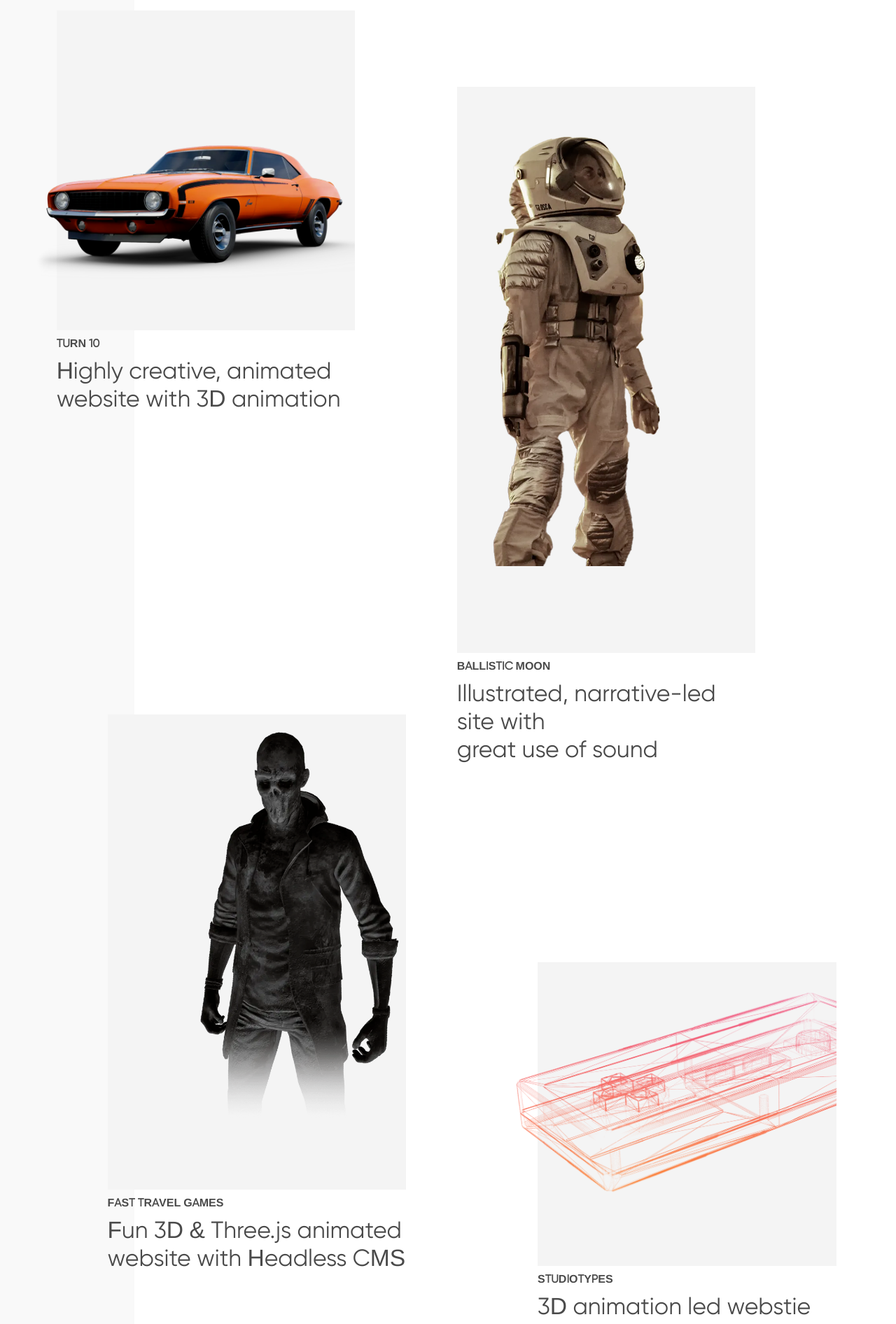
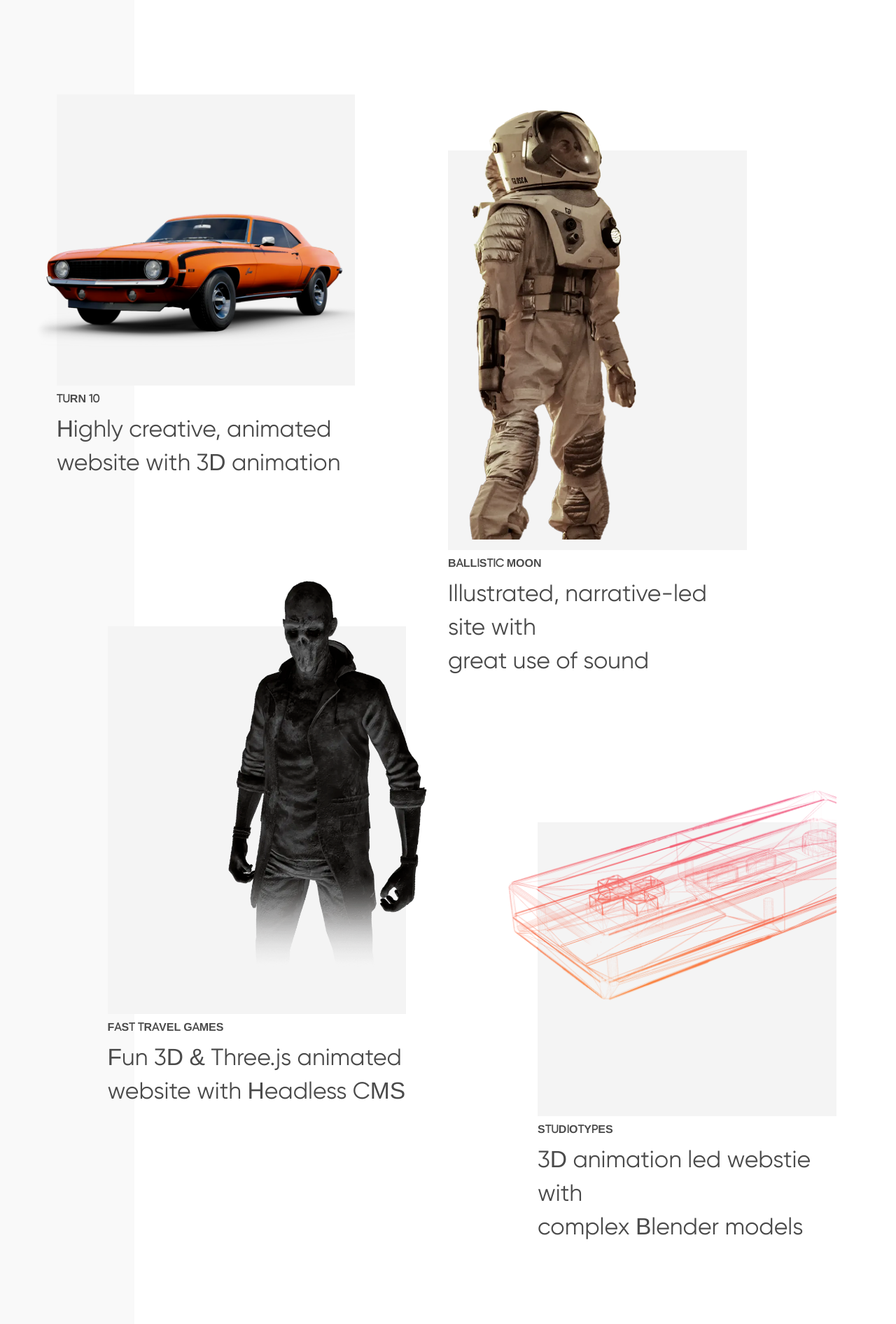
Before and after one commit to DavidH1982/1minus1-clone, a React (Create React App) app: page / in a window 1280 px wide. Shown: the part 5620-7512 px from the top of the page at 70% size. Built offline with nearby package versions, Linux system fonts and the light colour scheme.

Commit message:
final adjustments

```diff
--- a/src/App.css
+++ b/src/App.css
@@ -405,18 +405,20 @@ body {
   background-color: #F9F9F9;
   position: relative;
   left: 0;
-  top: -6vh;
+  top: -50vh;
 }
 .caseStudyPage {
+  box-sizing: border-box;
+  margin-top: 40vh;
   color: #4A4A4A;
 }
 .caseStudyText {
-  height: 21%;
+  height: 21vh;
   display: flex;
   flex-direction: column;
-  padding-left: 12%;
+  padding-left: 12vw;
   position: relative;
-  top: -98%;
+  top: -320vh;
 }
 .caseStudyTextTop {
   line-height: 5vh;
@@ -428,13 +430,13 @@ body {
   line-height: 9vh;
 }
 .turn10CaseDiv {
-  height: 42%;
+  height: 130vh;
   display: flex;
   flex-direction: column;
-  padding-left: 6.3%;
+  padding-left: 6.3vw;
   overflow-x: visible;
   position: relative;
-  top: -106%;
+  top: -295vh;
 }
 .turn10BG {
   background-color: #F4F4F4;
@@ -462,73 +464,74 @@ body {
 .fastTravelCaseTextBottom,
 .studiotypesCaseTextBottom {
   font-size: 4.2vh;
-  line-height: 5vh;
+  line-height: 6vh;
 }
 
 .ballisticCaseDiv {
-  height: 62%;
+  height: 170vh;
   display: flex;
   flex-direction: column;
   overflow-y: visible;
   position: relative;
-  top: -144%;
-  left: 51%;
+  top: -415vh;
+  left: 50vw;
 }
 .ballisticBG {
   background-color: #F4F4F4;
-  height: 48%;
+  height: 42%;
   width: 100%;
 }
 .ballisticCaseImage {
-  height: 130%;
+  height: 125%;
   width: 130%;
   background-image: url(./Images/ballisticastronautimage.png);
   background-repeat: no-repeat;
   background-size: 100%;
-  background-position: center;
+  background-position-y: 7vh;
   position: relative;
-  left: -10%;
-  top: -20%;
+  left: -15%;
+  top: -25%;
 }
 
 .fastTravelCaseDiv {
-  height: 52%;
+  height: 165vh;
   display: flex;
   flex-direction: column;
   overflow-y: visible;
   position: relative;
-  top: -173%;
-  left: 12%;
+  top: -500vh;
+  left: 12vw;
 }
 .fastTravelBG {
   background-color: #F4F4F4;
-  height: 48%;
+  height: 42%;
   width: 100%;
 }
 .fastTravelCaseImage {
-  height: 150%;
+  height: 130%;
   width: 150%;
   background-image: url(./Images/fasttravelzombieimage.png);
   background-repeat: no-repeat;
   background-size: 50%;
-  background-position: center;
+  background-position-y: 12vh;
+  background-position-x: 25vh;
   position: relative;
   top: -30%;
   left: -13%;
 }
 
 .studiotypesCaseDiv {
-  height: 42%;
+  height: 150vh;
   display: flex;
   flex-direction: column;
   overflow-y: visible;
   position: relative;
-  top: -212%;
-  left: 60%;
+  top: -630vh;
+  left: 60vw;
 }
 .studiotypesBG {
   background-color: #F4F4F4;
-  height: 38%;
+  height: 35%;
   width: 100%;
 }
 .studiotypesCaseImage {
@@ -536,8 +539,9 @@ body {
   width: 110%;
   background-image: url(./Images/studiotypeswireframeimage.png);
   background-repeat: no-repeat;
-  background-size: 100%;
-  background-position: center;
+  background-size: 105%;
+  background-position-y: -8vh;
+  background-position-x: center;
   position: relative;
   top: -17%;
   left: -10%;
--- a/src/App.js
+++ b/src/App.js
@@ -63,7 +63,7 @@ const App = () => {
   const whatWeDoHeight = height -45;
   const resultsHeight = height +200;
   const featuredHeight = height - 100;
-  const caseStudyHeight = height*3.4;
+  const caseStudyHeight = height*3;
   const footerHeight = height*1.6;
 
 
```
